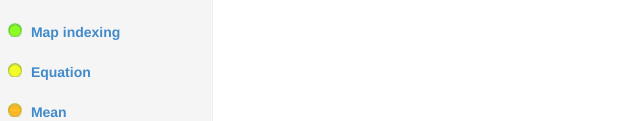
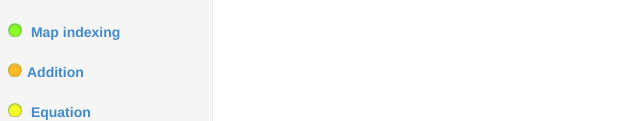
Before and after one commit to Ripounet/gotraps, a plain HTML site: page src/gotraps/index.html in a window 1280 px wide. Shown: the part 679-800 px from the top of the page, 0-640 px from the left. Drawn offline with Linux system fonts and the light colour scheme.

Commit message:
Missing item in left menu: Addition.

```diff
--- a/src/gotraps/index.html
+++ b/src/gotraps/index.html
@@ -102,6 +102,7 @@
             <li><a class="trap-link" href="#append"><i class="type-orange"></i> Append</a></li>
             <li><a class="trap-link" href="#just-saying"><i class="type-orange"></i> Just saying</a></li>
             <li><a class="trap-link" href="#map-indexing"><i class="type-green"></i> Map indexing</a></li>
+            <li><a class="trap-link" href="#addition"><i class="type-orange"></i>Addition</a></li>
             <li><a class="trap-link" href="#equation"><i class="type-yellow"></i> Equation</a></li>
             <li><a class="trap-link" href="#mean"><i class="type-orange"></i> Mean</a></li>
             <li><a class="trap-link" href="#pretty"><i class="type-yellow"></i> Pretty</a></li>
```
